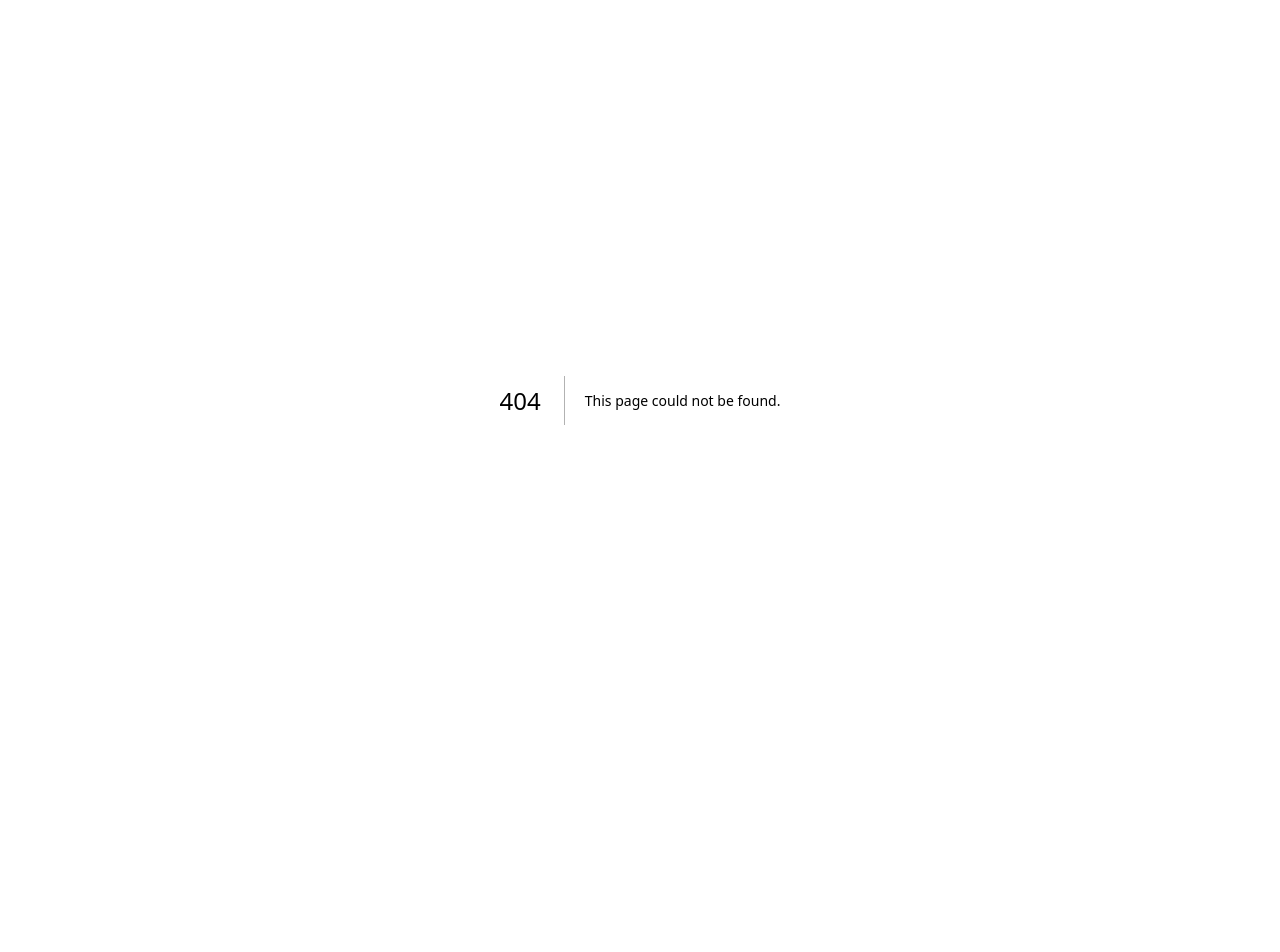
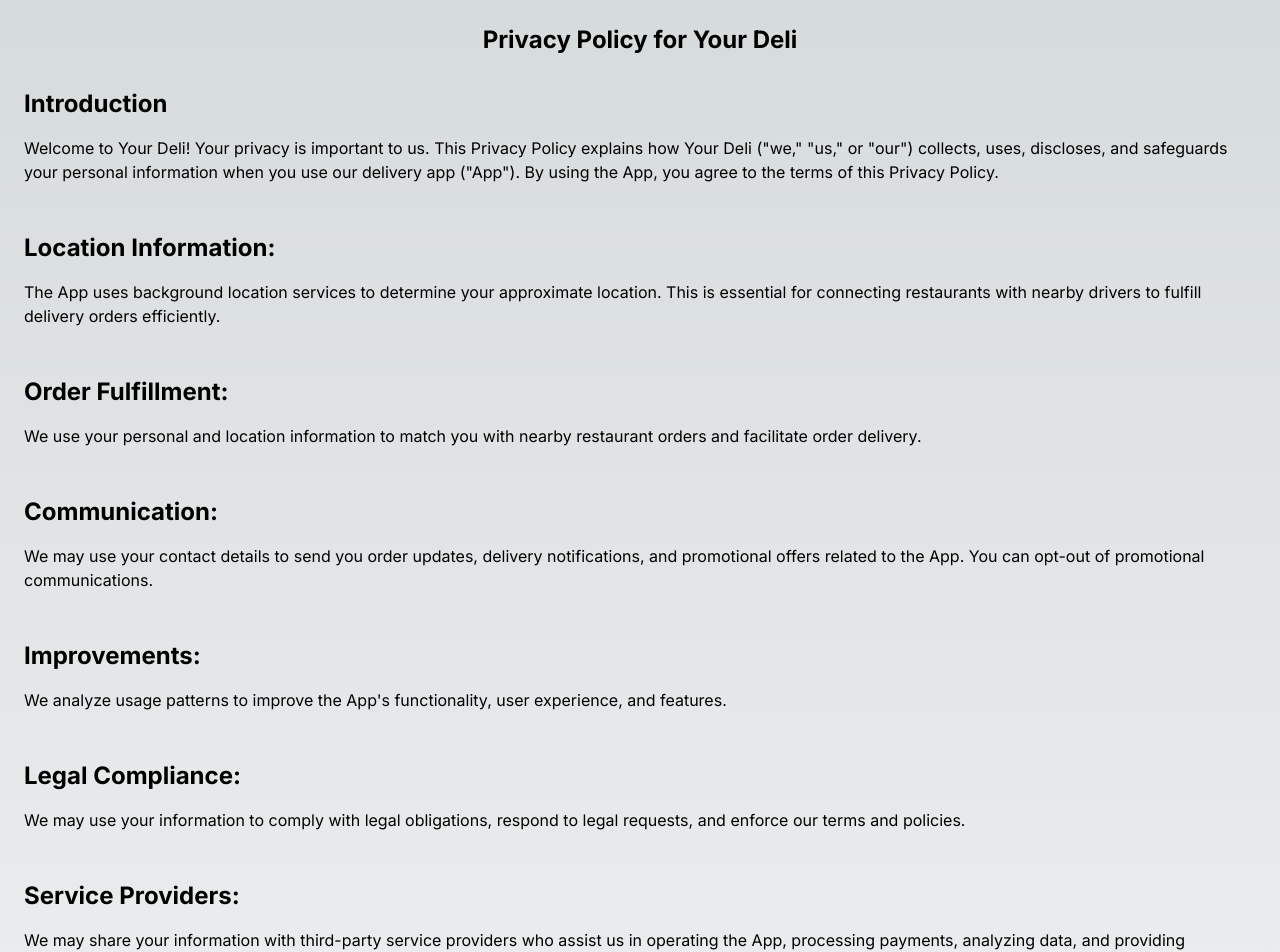
Before and after one commit to drny85/yourdeli_page, a Next.js app: page /privacy in a window 1280 px wide. Before the commit this address had no page. Shown: the top 952 px of the page. Before the commit the page ends 800 px from the top, so only its background shows below. Built offline with nearby package versions, Linux system fonts and the light colour scheme.

Commit message:
added privacy

```diff
--- /dev/null
+++ b/app/privacy/page.tsx
@@ -0,0 +1,97 @@
+import React from "react";
+
+const disclaimers = (): { title: string; message: string }[] => [
+  {
+    title: "Introduction",
+    message:
+      'Welcome to Your Deli! Your privacy is important to us. This Privacy Policy explains how Your Deli ("we," "us," or "our") collects, uses, discloses, and safeguards your personal information when you use our delivery app ("App"). By using the App, you agree to the terms of this Privacy Policy.',
+  },
+  {
+    title: "Location Information: ",
+    message:
+      "The App uses background location services to determine your approximate location. This is essential for connecting restaurants with nearby drivers to fulfill delivery orders efficiently.",
+  },
+  {
+    title: "Order Fulfillment:",
+    message:
+      "We use your personal and location information to match you with nearby restaurant orders and facilitate order delivery.",
+  },
+  {
+    title: "Communication:",
+    message:
+      "We may use your contact details to send you order updates, delivery notifications, and promotional offers related to the App. You can opt-out of promotional communications.",
+  },
+  {
+    title: "Improvements:",
+    message:
+      "We analyze usage patterns to improve the App's functionality, user experience, and features.",
+  },
+  {
+    title: "Legal Compliance:",
+    message:
+      "We may use your information to comply with legal obligations, respond to legal requests, and enforce our terms and policies.",
+  },
+  {
+    title: "Service Providers:",
+    message:
+      "We may share your information with third-party service providers who assist us in operating the App, processing payments, analyzing data, and providing customer support.",
+  },
+  {
+    title: "Legal and Safety:",
+    message:
+      "We may disclose your information to comply with legal requirements, protect our rights and safety, investigate fraud, and respond to government requests.",
+  },
+  {
+    title: "Location Services:",
+    message:
+      "You can enable or disable location services through your device settings. However, disabling location services may impact the App's functionality.",
+  },
+  {
+    title: "Data Security",
+    message:
+      "We implement industry-standard security measures to protect your information from unauthorized access, disclosure, or alteration. However, no method of transmission over the internet or electronic storage is entirely secure.",
+  },
+
+  {
+    title: "Children's Privacy",
+    message:
+      "We implement industry-standard security measures to protect your information from unauthorized access, disclosure, or alteration. However, no method of transmission over the internet or electronic storage is entirely secure.",
+  },
+  {
+    title: "Changes to this Polic",
+    message:
+      "We may update this Privacy Policy periodically to reflect changes in our practices and services. We will notify you of any material changes through the App or other means.",
+  },
+  {
+    title: "Contact Us",
+    message:
+      "If you have any questions, concerns, or requests regarding this Privacy Policy or your personal information, please contact us at melendez@robertdev.net",
+  },
+];
+
+const Terms = () => {
+  return (
+    <div className="h-full w-full flex justify-center items-center flex-col p-6">
+      <h2 className="text-2xl font-bold">Privacy Policy for Your Deli</h2>
+      <div>
+        {disclaimers().map((disclaimer) => (
+          <div className="py-4">
+            <h1 className="text-2xl font-bold py-4">{disclaimer.title}</h1>
+            <p>{disclaimer.message}</p>
+          </div>
+        ))}
+      </div>
+      <div className="my-4">
+        <p>Thank you for choosing Your Deli for your food delivery needs!</p>
+        <p className="py-4">Sincerely,</p>
+        <p>Robert Melendez</p>
+        <p>Founder, Your Deli Food Delivery App</p>
+        <i className="text-gray-500 text-xs italic my-4 text-right">
+          Last Updated: 08/23/2023
+        </i>
+      </div>
+    </div>
+  );
+};
+
+export default Terms;
```
